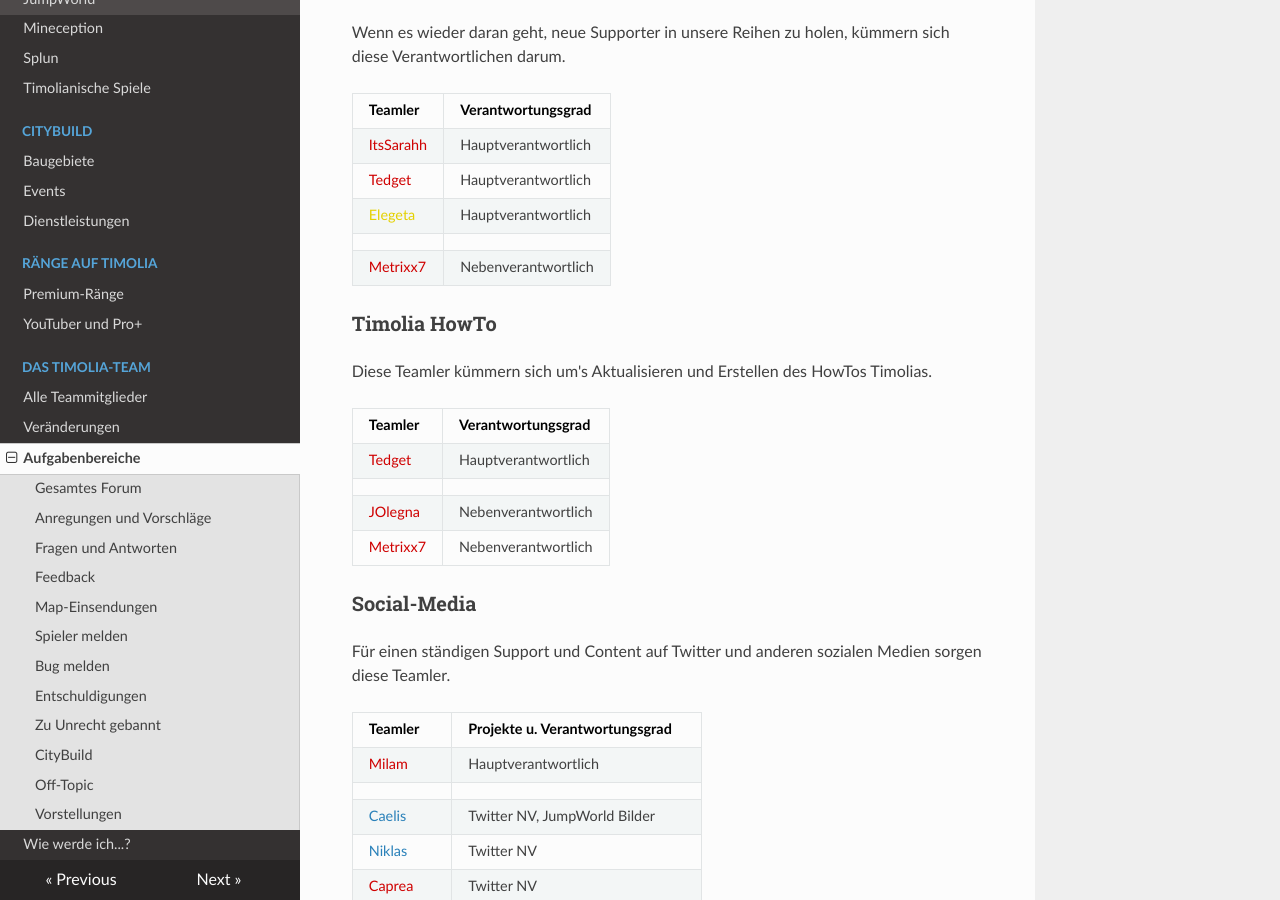
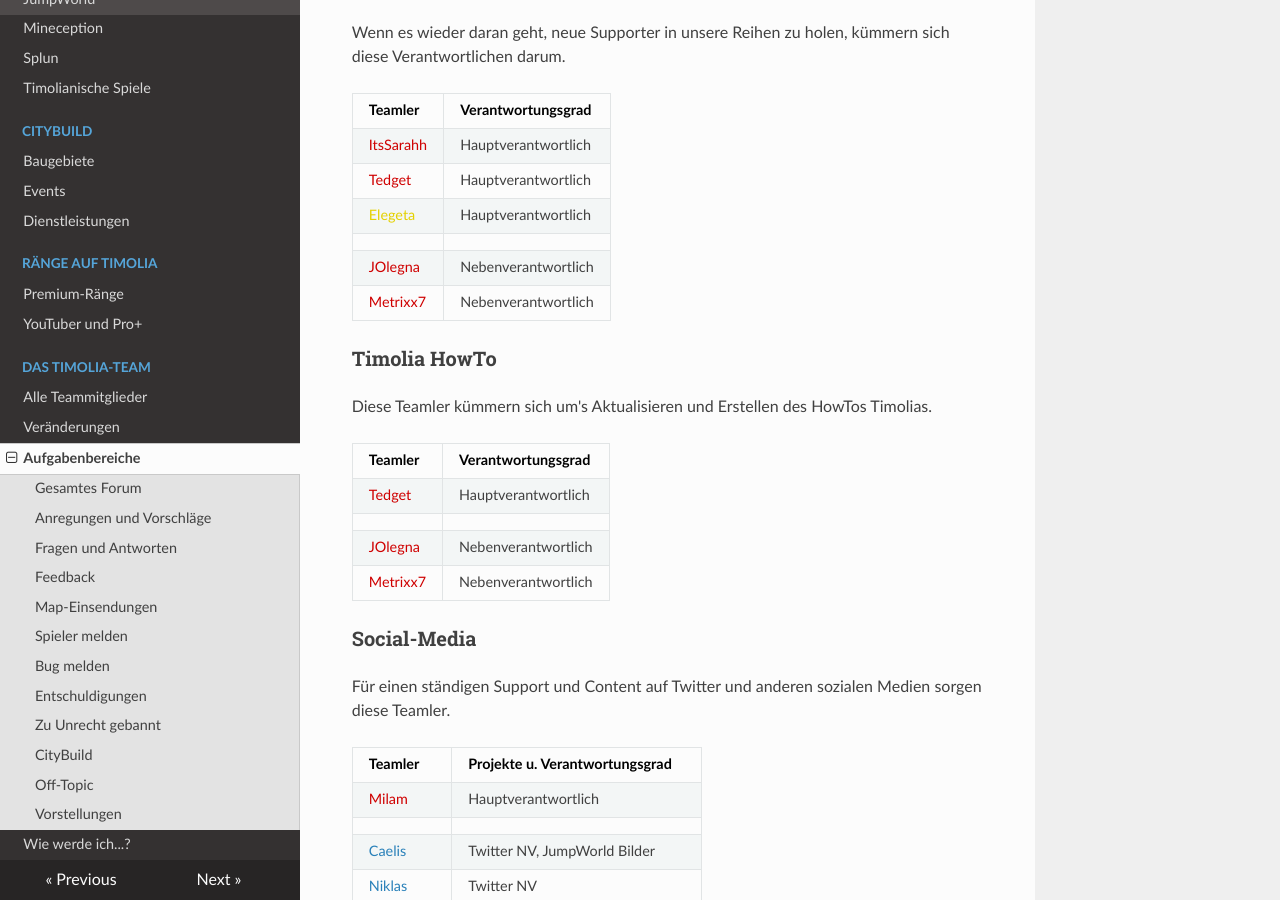
Before and after one commit to TimoliaDE/HowTo, an MkDocs documentation site: the page built from docs/team/responsibilities.md, in a window 1280 px wide and 900 px high, scrolled down 3758 px. Built offline with MkDocs 1.6.1, drawn with Linux system fonts in a browser that asks for light colours; nearby versions of some CDN libraries; old or Windows-style settings are respelled for this version of MkDocs.

Commit message:
Update responsibilities.md

```diff
--- a/docs/team/responsibilities.md
+++ b/docs/team/responsibilities.md
@@ -131,6 +131,7 @@ Wenn es wieder daran geht, neue Supporter in unsere Reihen zu holen, kümmern si
 |<span style="color:#CF0101">Tedget</span> | Hauptverantwortlich |
 |<span style="color:#E4D100">Elegeta</span> | Hauptverantwortlich |
 | | |
+|<span style="color:#CF0101">JOlegna</span> | Nebenverantwortlich |
 |<span style="color:#CF0101">Metrixx7</span> | Nebenverantwortlich |
 
 ###<strong>Timolia HowTo</strong>
```
